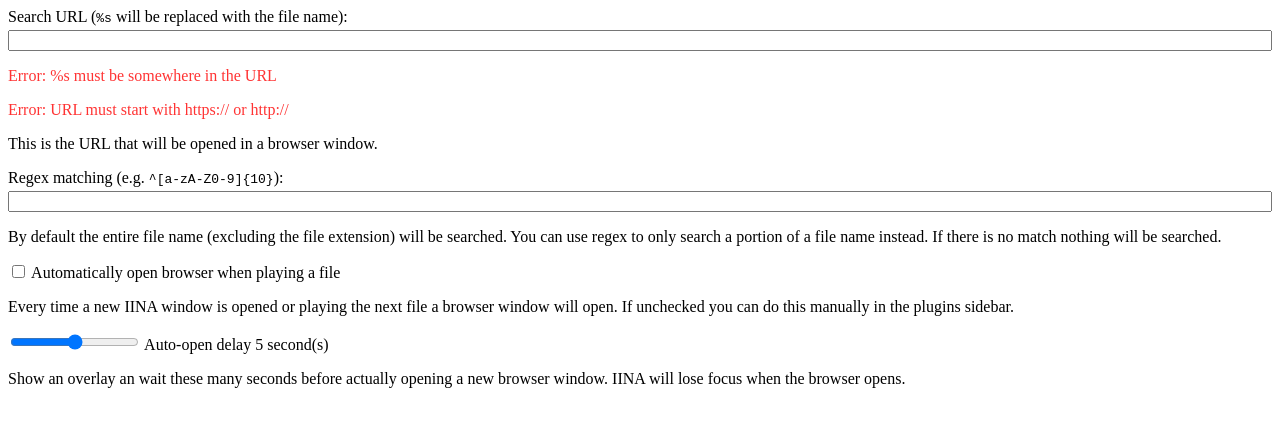
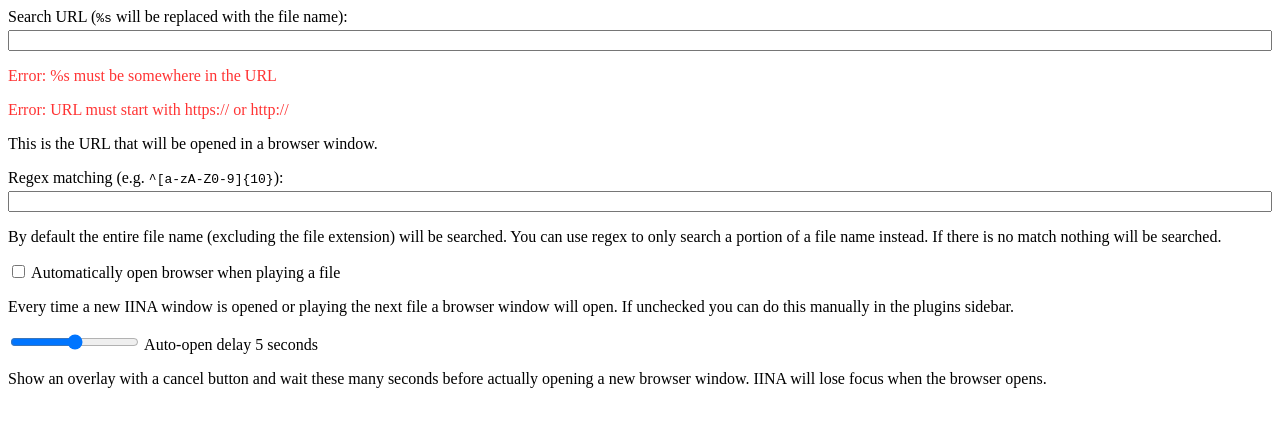
Before and after one commit to Robpol86/iina-file-name-search, a website: page src/preferences/preferences.html in a window 1280 px wide. Drawn offline with Linux system fonts and the light colour scheme.

Commit message:
second ? :

```diff
--- a/src/preferences/preferences.html
+++ b/src/preferences/preferences.html
@@ -47,11 +47,11 @@
     <div class="pref-section">
         <label>
             <input type="range" data-pref-key="auto_delay" min="0" max="10" />
-            Auto-open delay <span class="showValue"></span> second(s)
+            Auto-open delay <span class="showValue"></span>
         </label>
         <p class="small secondary pref-help">
-            Show an overlay an wait these many seconds before actually opening a new browser window. IINA will lose
-            focus when the browser opens.
+            Show an overlay with a cancel button and wait these many seconds before actually opening a new browser
+            window. IINA will lose focus when the browser opens.
         </p>
     </div>
 </body>
--- a/src/preferences/preferences.js
+++ b/src/preferences/preferences.js
@@ -55,7 +55,7 @@ function dispatchChangeEvent(element) {
 function showValueInSpan(input) {
     input.labels.forEach((label) => {
         label.querySelectorAll("span.showValue").forEach((span) => {
-            span.textContent = input.value;
+            span.textContent = `${input.value} second${input.value == 1 ? "" : "s"}`;
         });
     });
 }
```
